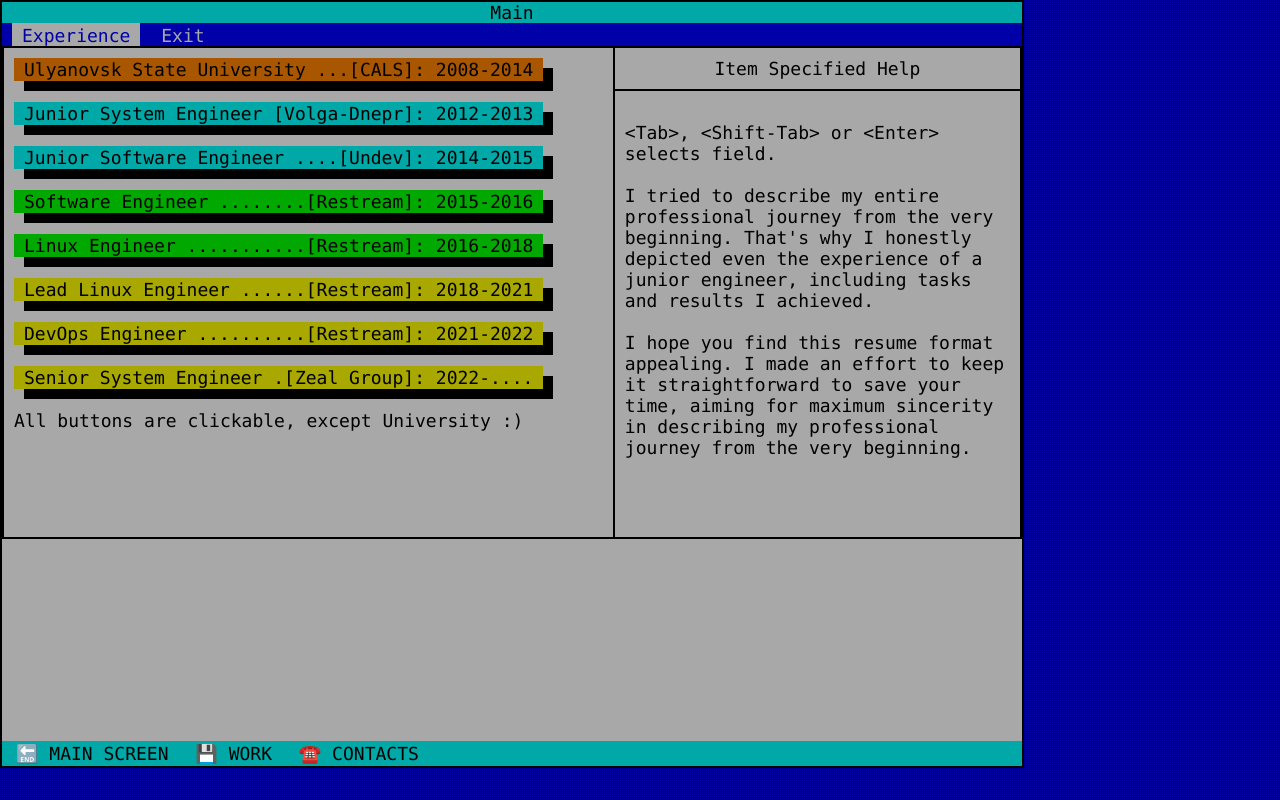
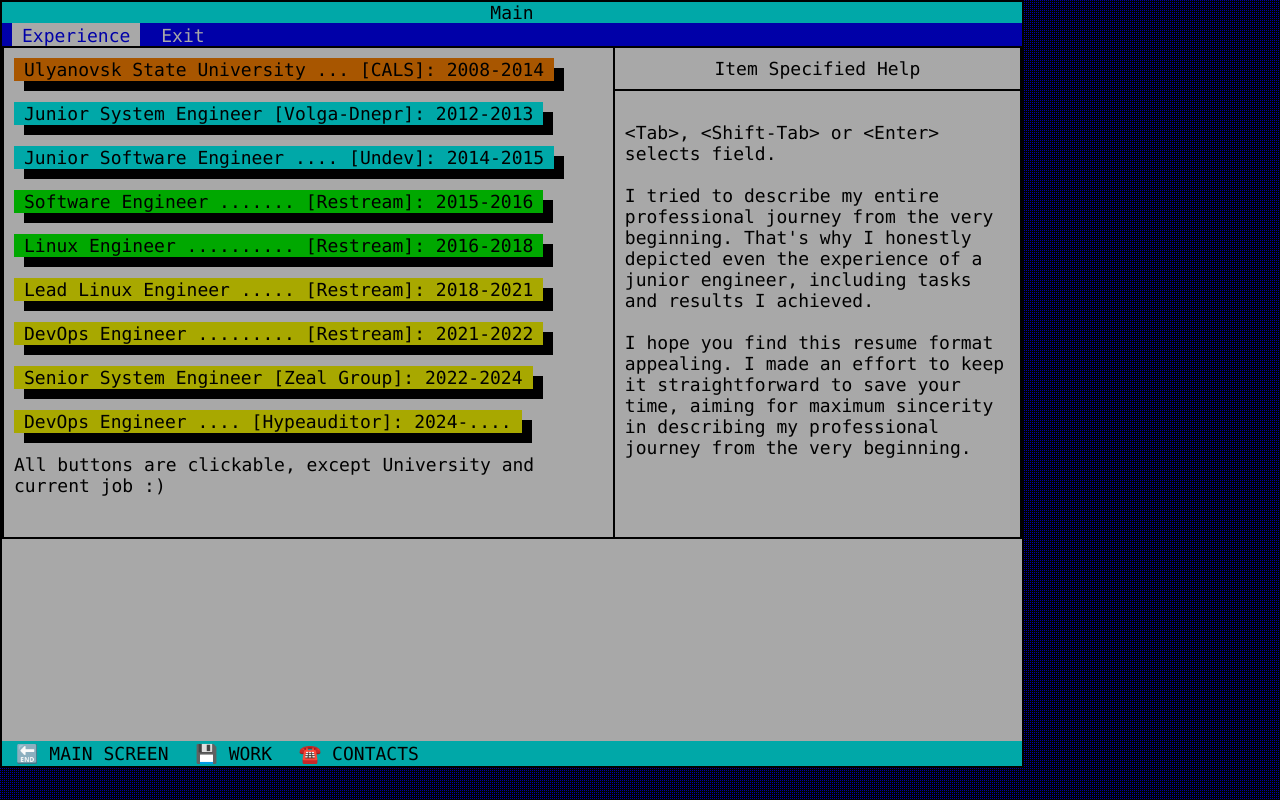
Before and after one commit to dronov/cv.dronov.net, a Flask app: page /bios/ in a window 1280 px wide. Run offline with Flask 3, Linux system fonts and the light colour scheme.

Commit message:
new info

```diff
--- a/templates/bios.html
+++ b/templates/bios.html
@@ -6,24 +6,25 @@
                 <tbody>
                     <tr>
                         <td rowspan="2" width="60%">
-                            <a href=""><button class="tui-button orange-168">Ulyanovsk State University ...[CALS]: 2008-2014</a></button>
+                            <a href=""><button class="tui-button orange-168">Ulyanovsk State University ... [CALS]: 2008-2014</a></button>
                             <br><br>
                             <a href="/volga-dnepr/"><button class="tui-button cyan-168">Junior System Engineer [Volga-Dnepr]: 2012-2013</a></button>
                             <br><br>
-                            <a href="/undev/"><button class="tui-button cyan-168">Junior Software Engineer ....[Undev]: 2014-2015</a></button>
+                            <a href="/undev/"><button class="tui-button cyan-168">Junior Software Engineer .... [Undev]: 2014-2015</a></button>
                             <br><br>
-                            <a href="/restream1/"><button class="tui-button">Software Engineer ........[Restream]: 2015-2016</a></button>
+                            <a href="/restream1/"><button class="tui-button">Software Engineer ....... [Restream]: 2015-2016</a></button>
                             <br><br>
-                            <a href="/restream2/"><button class="tui-button">Linux Engineer ...........[Restream]: 2016-2018</a></button>
+                            <a href="/restream2/"><button class="tui-button">Linux Engineer .......... [Restream]: 2016-2018</a></button>
                             <br><br>
-                            <a href="/restream3/"><button class="tui-button yellow-168">Lead Linux Engineer ......[Restream]: 2018-2021</a></button>
+                            <a href="/restream3/"><button class="tui-button yellow-168">Lead Linux Engineer ..... [Restream]: 2018-2021</a></button>
                             <br><br>
-                            <a href="/restream4/"><button class="tui-button yellow-168">DevOps Engineer ..........[Restream]: 2021-2022</a></button>
+                            <a href="/restream4/"><button class="tui-button yellow-168">DevOps Engineer ......... [Restream]: 2021-2022</a></button>
                             <br><br>
-                            <a href="/zeal-group/"><button class="tui-button yellow-168">Senior System Engineer .[Zeal Group]: 2022-....</a></button>
-
+                            <a href="/zeal-group/"><button class="tui-button yellow-168">Senior System Engineer  [Zeal Group]: 2022-2024</a></button>
                             <br><br>
-                            All buttons are clickable, except University :)
+                            <a href=""><button class="tui-button yellow-168">DevOps Engineer .... [Hypeauditor]: 2024-....</a></button>
+                            <br><br>
+                            All buttons are clickable, except University and current job :)
                         </td>
                         <td width="40%" class="center">Item Specified Help</td>
                     </tr>
```
Also changed, not shown: templates/index.html (+5 -3 lines).
